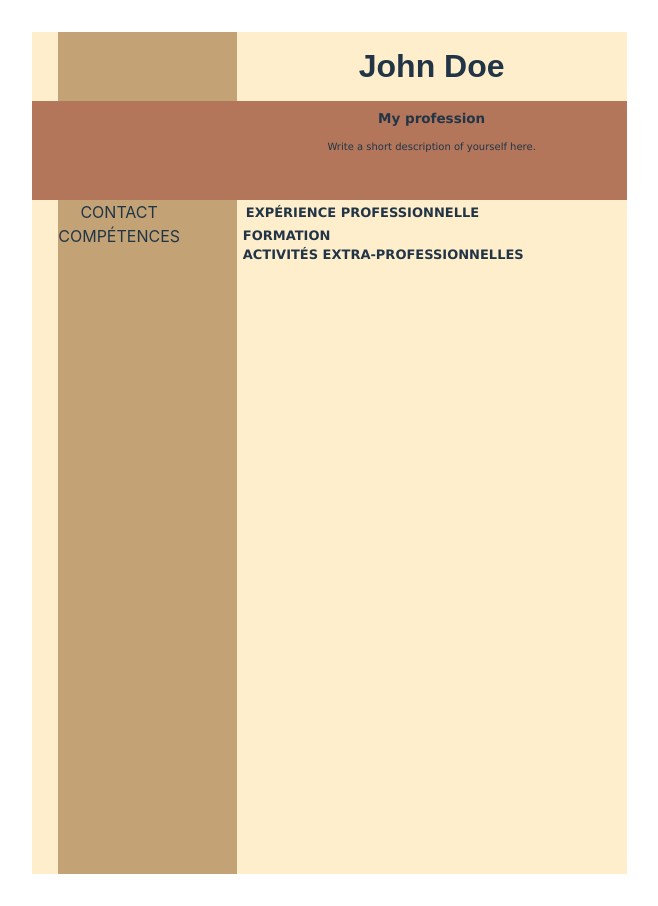
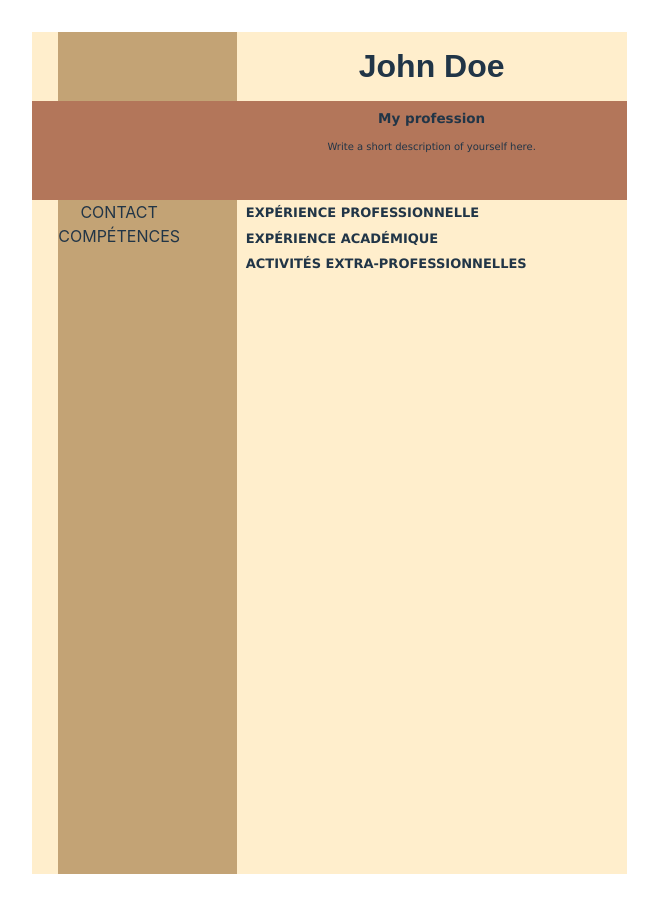
Before and after one commit to Qwib-Qwib/CV-generator, a React (Vite) app: page / in a window 1280 px wide. Shown: the whole page, without its empty margins (311-969 px from the left). Built offline with nearby package versions, Linux system fonts and the light colour scheme.

Commit message:
Turn the previous ProfessionalExperience component into a more general ExperienceRange, since the only thing that changes between categories is the title. Add an option to tell the app the currently edited experience is still ongoing.

```diff
--- a/src/components/ProfessionalExperience.jsx
+++ b/src/components/ExperienceRange.jsx
@@ -1,15 +1,15 @@
-import '../styles/ProfessionalExperience.css'
+import '../styles/ExperienceRange.css'
 import { useState } from 'react';
 import {PropTypes} from 'prop-types'
 import Button from './Button';
 import ExperiencesItem from './ExperiencesItem';
 
-function ProfessionalExperience({focusedElement, handleEditClick, handleUpdateClick}) {
+function ExperienceRange({type, itemCountStart, focusedElement, handleEditClick, handleUpdateClick}) {
   const [itemList, setItemList] = useState([])
 
   function handleAddingItem() {
     if (itemList.length === 0) {
-      setItemList(itemList.concat(50))
+      setItemList(itemList.concat(itemCountStart))
     } else {
       setItemList(itemList.concat(parseInt(itemList.slice(-1)) + 1))
     }
@@ -20,8 +20,8 @@ function ProfessionalExperience({focusedElement, handleEditClick, handleUpdateCl
   }
 
   return (
-    <div className='neutral professional-experience-section'>
-      <h3 className='experiences-title'>EXPÉRIENCE PROFESSIONNELLE</h3>
+    <div className='neutral experience-type-section'>
+      <h3 className='experiences-title'>{type}</h3>
       {focusedElement === 0 && <Button buttonType={'add'} handleClick={handleAddingItem} />}
       {itemList.map((item) => {
         return <ExperiencesItem key={item} dataId={item} focusedElement={focusedElement} handleEditClick={handleEditClick} handleUpdateClick={handleUpdateClick} handleDeleteClick={handleDeletingItems} />
@@ -30,10 +30,12 @@ function ProfessionalExperience({focusedElement, handleEditClick, handleUpdateCl
   )
 }
 
-ProfessionalExperience.propTypes = {
+ExperienceRange.propTypes = {
+  type: PropTypes.string,
+  itemCountStart: PropTypes.number,
   focusedElement: PropTypes.number,
   handleEditClick: PropTypes.func,
   handleUpdateClick: PropTypes.func
 }
 
-export default ProfessionalExperience;
+export default ExperienceRange;
--- a/src/components/ExperiencesItem.jsx
+++ b/src/components/ExperiencesItem.jsx
@@ -24,7 +24,7 @@ function ExperiencesItem({dataId, focusedElement, handleEditClick, handleUpdateC
     monthShortName: formatter.format(date)
   });
   const [isEndPickerOpen, setIsEndPickerOpen] = useState(false);
-  const [isJobOngoing, setIsJobOngoing] = useState(false)
+  const [isJobOngoing, setIsJobOngoing] = useState(false);
 
   const neutralButtons = (
     <div className='experiences-item-buttons'>
@@ -33,15 +33,21 @@ function ExperiencesItem({dataId, focusedElement, handleEditClick, handleUpdateC
     </div>
   )
 
+  // Necessary to customize the behaviour of react-lite-month-picker without forking and editing the package directly.
   useEffect(() => {
     if (focusedElement === dataId) {
       const monthInputs = document.querySelectorAll('._monthInputField_f6ece_1');
       const firstInput = monthInputs[0];
+      firstInput.innerText = selectedStartMonthData.monthShortName[0].toUpperCase() + selectedStartMonthData.monthShortName.slice(1) + ' ' + selectedStartMonthData.year;
       const secondInput = monthInputs[1];
-      firstInput.innerText = selectedStartMonthData.monthShortName[0].toUpperCase() + selectedStartMonthData.monthShortName.slice(1) + ' ' + selectedStartMonthData.year;
       secondInput.innerText = selectedEndMonthData.monthShortName + ' ' + selectedEndMonthData.year;
+      secondInput.disabled = isJobOngoing;
     }
-  }, [focusedElement, dataId, selectedStartMonthData, selectedEndMonthData]);
+  }, [focusedElement, dataId, isJobOngoing, selectedStartMonthData, selectedEndMonthData]);
+
+  function handleOngoingCheckbox() {
+    setIsJobOngoing(!isJobOngoing);
+  }
 
   if (focusedElement === dataId) {
     return(
@@ -51,6 +57,10 @@ function ExperiencesItem({dataId, focusedElement, handleEditClick, handleUpdateC
           {isStartPickerOpen ? <MonthPicker setIsOpen={setIsStartPickerOpen} selected={selectedStartMonthData} size='small' onChange={setSelectedStartMonthData} lang='fr' /> : null}
           <MonthInput selected={selectedEndMonthData} setShowMonthPicker={setIsEndPickerOpen} showMonthPicker={isEndPickerOpen} lang='fr' size='small' />
           {isEndPickerOpen ? <MonthPicker setIsOpen={setIsEndPickerOpen} selected={selectedEndMonthData} size='small' onChange={setSelectedEndMonthData} lang='fr' /> : null}
+          <div className='ongoing-checkbox-wrapper'>
+            <input type="checkbox" id='ongoing' onClick={handleOngoingCheckbox} defaultChecked={isJobOngoing}/>
+            <label htmlFor="ongoing">En cours ?</label>
+          </div>
         </div>
         <div className='experiences-item-content'>
           <div className='experiences-item-header with-inputs'>
--- a/src/components/ExperiencesSection.jsx
+++ b/src/components/ExperiencesSection.jsx
@@ -1,15 +1,13 @@
 import '../styles/ExperiencesSection.css'
 import {PropTypes} from 'prop-types'
-import AcademicExperience from './AcademicExperience';
-import ExtraProfessionalExperience from './ExtraProfessionalExperience';
-import ProfessionalExperience from './ProfessionalExperience';
+import ExperienceRange from './ExperienceRange';
 
 function ExperiencesSection({focusedElement, handleEditClick, handleUpdateClick}) {
   return (
     <div className='experiences-section'>
-      <ProfessionalExperience focusedElement={focusedElement} handleEditClick={handleEditClick} handleUpdateClick={handleUpdateClick} />
-      <AcademicExperience />
-      <ExtraProfessionalExperience />
+      <ExperienceRange type='EXPÉRIENCE PROFESSIONNELLE' itemCountStart={1000} focusedElement={focusedElement} handleEditClick={handleEditClick} handleUpdateClick={handleUpdateClick} />
+      <ExperienceRange type='EXPÉRIENCE ACADÉMIQUE' focusedElement={focusedElement} itemCountStart={2000} handleEditClick={handleEditClick} handleUpdateClick={handleUpdateClick} />
+      <ExperienceRange type='ACTIVITÉS EXTRA-PROFESSIONNELLES' focusedElement={focusedElement} itemCountStart={3000} handleEditClick={handleEditClick} handleUpdateClick={handleUpdateClick} />
     </div>
   )
 }
--- /dev/null
+++ b/src/styles/ExperienceRange.css
@@ -0,0 +1,4 @@
+.experience-type-section {
+  border: 3px solid transparent;
+  position: relative;
+}
--- a/src/styles/ExperiencesItem.css
+++ b/src/styles/ExperiencesItem.css
@@ -30,10 +30,24 @@
     justify-content: center;
   }
 
+  ._monthInputField_f6ece_1:disabled {
+    border-color: #6362625b;
+    color: #6362625b;
+    cursor: default;
+  }
+
   svg {
     width: 12px;
     height: 12px;
   }
+}
+
+.ongoing-checkbox-wrapper {
+  margin-top: 6px;
+  display: flex;
+  flex-direction: column;
+  justify-content: center;
+  align-items: center;
 }
 
 .experiences-item-content {
--- a/src/styles/ProfessionalExperience.css
+++ /dev/null
@@ -1,3 +0,0 @@
-.professional-experience-section {
-  border: 3px solid transparent;
-}
```
